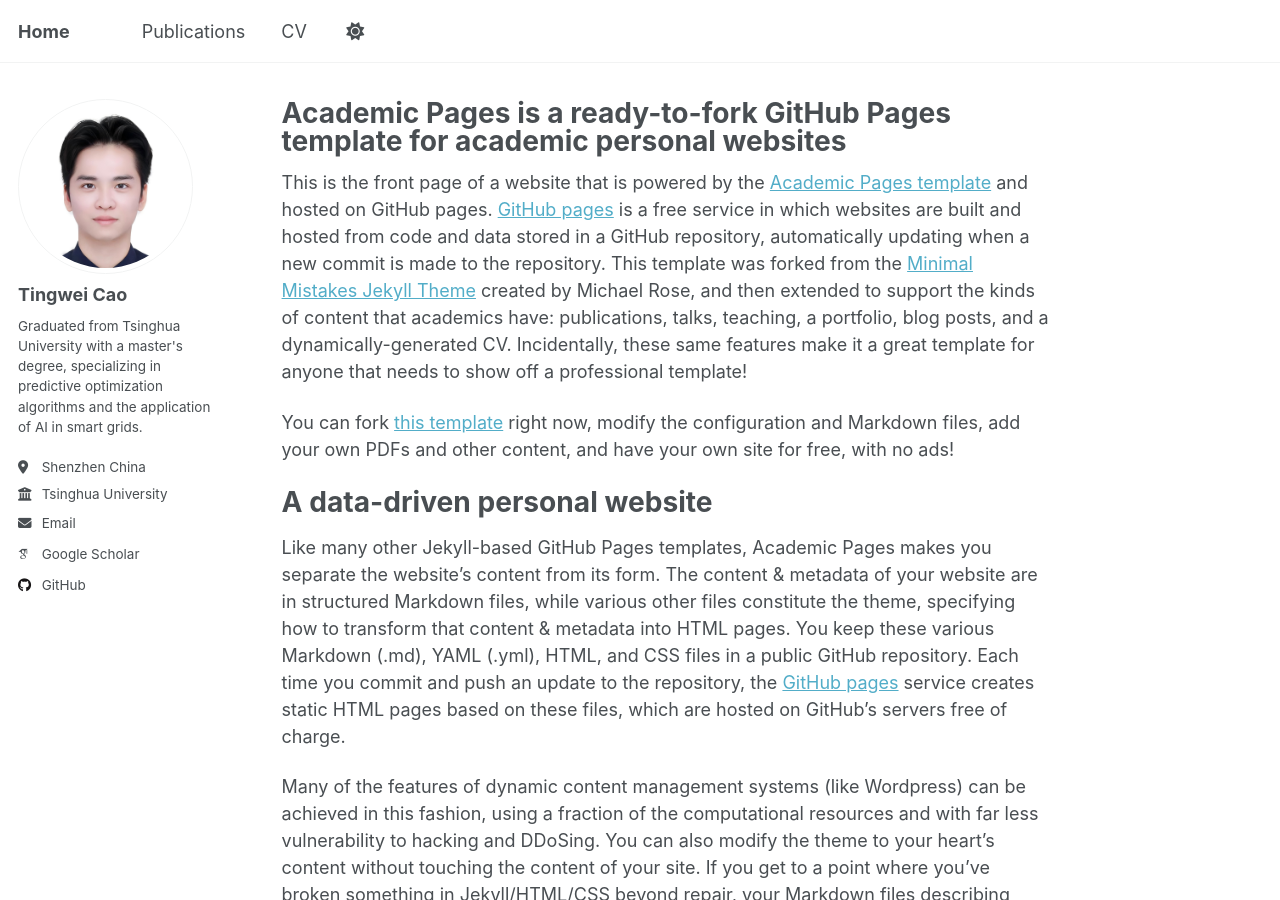
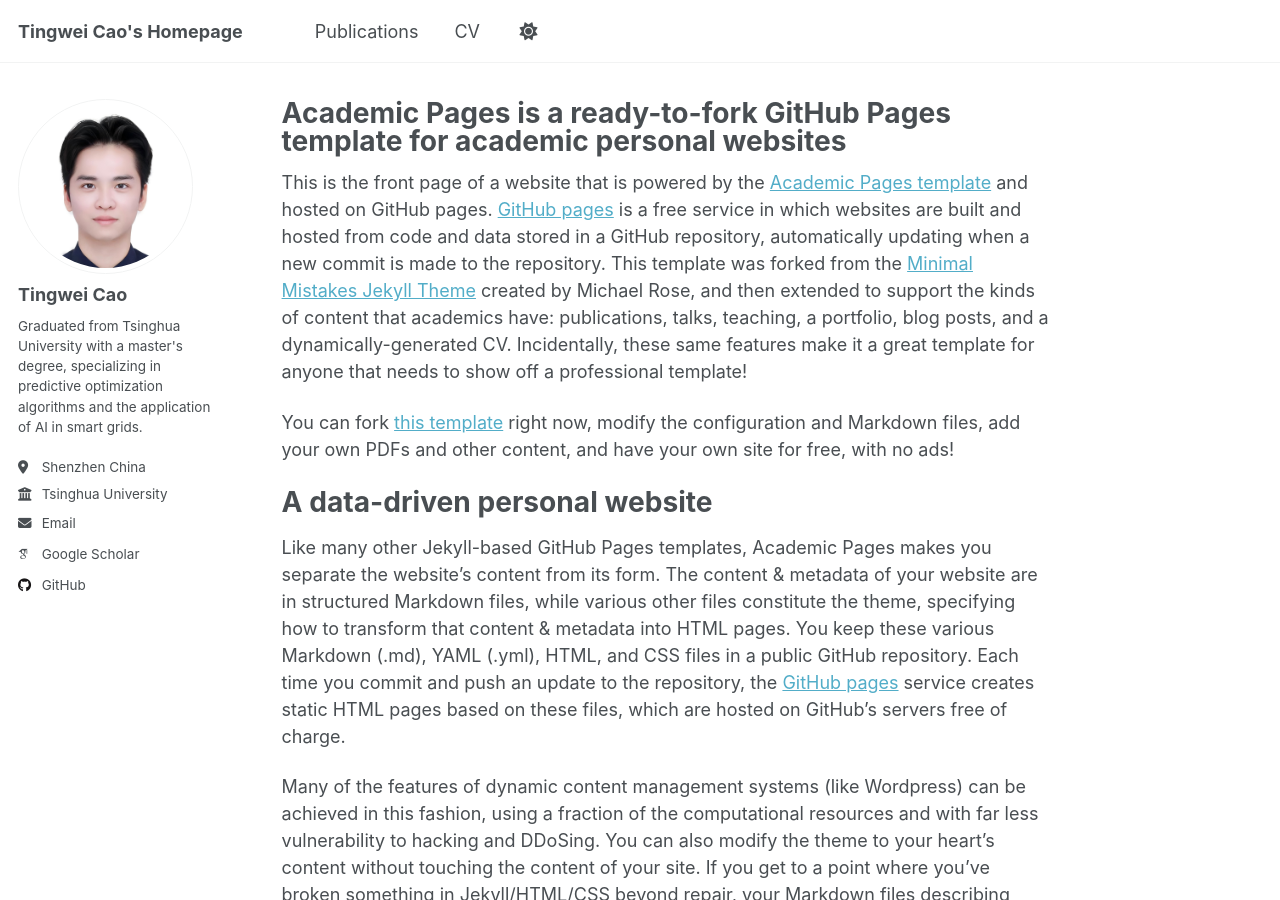
Before and after one commit to tingweicao/tingweicao.github.io, a Jekyll site: the page built from _pages/about.md, in a window 1280 px wide and 900 px high. Built offline with Jekyll 4.4.1, drawn with Linux system fonts in a browser that asks for light colours; some web fonts are replaced; a script that is not in the unit is left out.

Commit message:
Update _config.yml

```diff
--- a/_config.yml
+++ b/_config.yml
@@ -9,7 +9,7 @@
 # Basic Site Settings
 locale                   : "en-US"
 site_theme               : "default" # Currently available options are "default", "air"
-title                    : "Home"
+title                    : "Tingwei Cao's Homepage"
 title_separator          : "-"
 name                     : &name "Your Name"
 description              : &description "Your Name's academic portfolio"   # Update this with a general description of your site, this is the default if not overridden by a page
```
